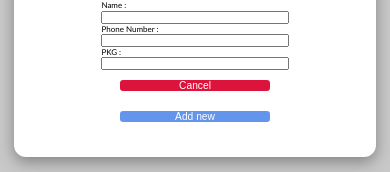
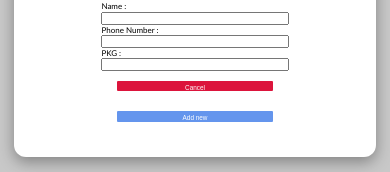
Before and after one commit to Muhammad-Usama-1/glowing-enigma, a React (Create React App) app: page / in a window 390 px wide. Both pictures are taken after typing "Sample" into the empty fields and a click on the button "Add new Contacts". Shown: the part 385-557 px from the top of the page. Built offline with nearby package versions, Linux system fonts and the light colour scheme.

Commit message:
Responsive button

```diff
--- a/src/components/Modal.css
+++ b/src/components/Modal.css
@@ -87,16 +87,19 @@
 }
 
 @media (max-width: 600px) {
+  #cancelBtn {
+    background-color: crimson;
+    padding: 0.4rem 0rem 0.1rem 0rem;
+  }
   html {
     font-size: 40%;
   }
   .modalContainer .footer button {
-    border: none;
-    height: max-content;
-    background-color: cornflowerblue;
-    color: white;
-    border-radius: 0.5rem;
-    font-size: 1.6rem;
+    padding: 0.4rem 0rem 0.1rem 0rem;
+    width: 150px;
+    height: 3rem;
+    border-radius: 1px;
+    font-size: 1rem;
     cursor: pointer;
   }
 }
@@ -110,6 +113,11 @@
   }
 }
 @media (max-width: 400px) {
+  .modalContainer .footer button {
+    width: 50%;
+    height: max-content;
+    font-size: 1rem;
+  }
   .modalContainer {
     width: 80%;
   }
```
